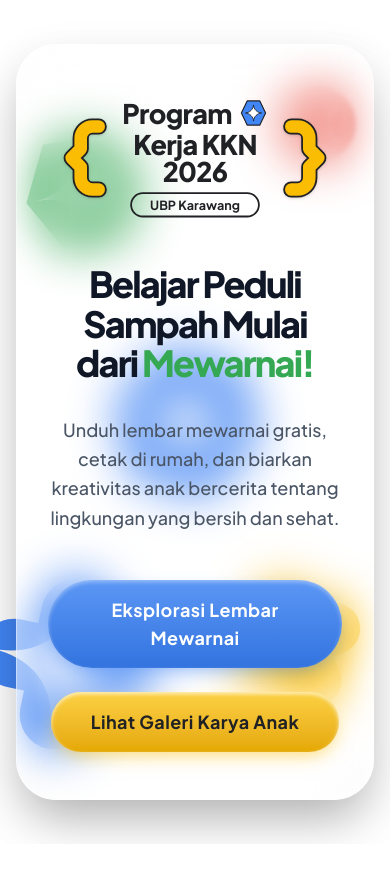
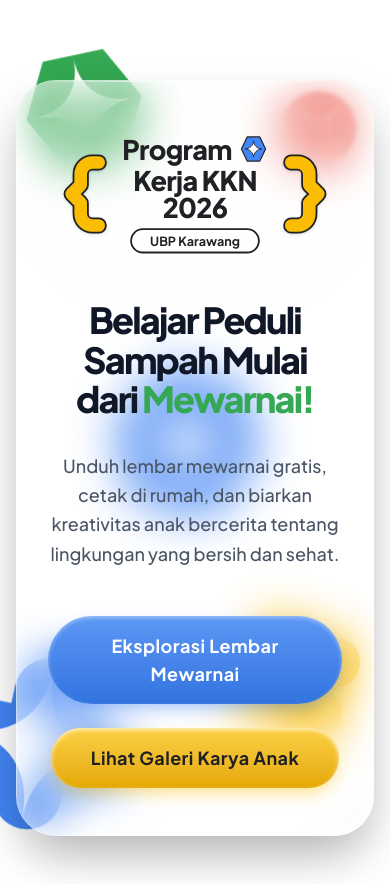
Before and after one commit to iqbalgsr46/Web-Proker-KKN-UBP-2026, a Next.js app: page / in a window 390 px wide. Before the commit the page ends 844 px from the top, so only its background shows below. Built offline with nearby package versions, Linux system fonts and the light colour scheme.

Commit message:
perf(landing): optimize mobile layout constraints and add transform-gpu to background blobs

```diff
--- a/src/app/page.tsx
+++ b/src/app/page.tsx
@@ -5,24 +5,24 @@ import Link from "next/link";
 
 export default function Home() {
   return (
-    <div className="relative w-full h-screen overflow-hidden flex items-center justify-center px-4 md:px-8">
+    <div className="relative w-full min-h-[100dvh] overflow-x-hidden flex items-center justify-center px-4 md:px-8 py-12 md:py-0">
       {/* Background Ornaments (4 Logo Random Placements) */}
 
       {/* 1. Top Left: Green Hexagon (Mid Size) */}
-      <AbstractBlob type="hexagon" color="green" className="w-32 md:w-44 h-32 md:h-44 absolute top-[15%] left-[5%] md:top-[18%] md:left-[10%] -rotate-12" />
+      <AbstractBlob type="hexagon" color="green" className="w-32 md:w-44 h-32 md:h-44 absolute top-[5%] left-[5%] md:top-[18%] md:left-[10%] -rotate-12 transform-gpu" />
 
       {/* 2. Top Right: Red Circle-Spark (Small Size, sedikit blur untuk efek kedalaman) */}
-      <AbstractBlob type="circle-spark" color="red" className="w-20 md:w-28 h-20 md:h-28 absolute top-[10%] right-[8%] md:top-[12%] md:right-[15%] blur-[2px] rotate-45" />
+      <AbstractBlob type="circle-spark" color="red" className="w-20 md:w-28 h-20 md:h-28 absolute top-[10%] right-[8%] md:top-[12%] md:right-[15%] blur-[2px] rotate-45 transform-gpu" />
 
       {/* 3. Bottom Left: Blue Cross-Spark (Large Size, sedikit terpotong di kiri) */}
-      <AbstractBlob type="cross-spark" color="blue" className="w-48 md:w-72 h-48 md:h-72 absolute bottom-[10%] -left-[8%] md:bottom-[10%] md:-left-[2%] rotate-12" />
+      <AbstractBlob type="cross-spark" color="blue" className="w-48 md:w-72 h-48 md:h-72 absolute bottom-[5%] -left-[15%] md:bottom-[10%] md:-left-[2%] rotate-12 transform-gpu" />
 
       {/* 4. Bottom Right: Yellow Cross (Mid-Large Size) */}
-      <AbstractBlob type="cross" color="yellow" className="w-36 md:w-56 h-36 md:h-56 absolute bottom-[15%] right-[5%] md:bottom-[18%] md:right-[10%] -rotate-[25deg]" />
+      <AbstractBlob type="cross" color="yellow" className="w-36 md:w-56 h-36 md:h-56 absolute bottom-[15%] right-[5%] md:bottom-[18%] md:right-[10%] -rotate-[25deg] transform-gpu" />
 
       {/* 5. Center (Behind GlassCard): Blue Hexagon (Tertutup efek blur kaca) */}
-      <AbstractBlob type="hexagon" color="blue" className="w-40 md:w-64 h-40 md:h-64 absolute top-[50%] left-[48%] -translate-x-1/2 -translate-y-1/2 rotate-[15deg]" />
-      <GlassCard withShimmer className="w-full max-w-5xl text-center flex flex-col items-center shadow-2xl relative z-10 mx-auto py-12 sm:py-16">
+      <AbstractBlob type="hexagon" color="blue" className="w-40 md:w-64 h-40 md:h-64 absolute top-[50%] left-[48%] -translate-x-1/2 -translate-y-1/2 rotate-[15deg] transform-gpu" />
+      <GlassCard withShimmer className="w-full max-w-5xl text-center flex flex-col items-center shadow-2xl relative z-10 mx-auto py-12 sm:py-16 mt-8 md:mt-0">
         {/* Logo Utama ala "Build with AI" GDG */}
         <div className="flex items-center justify-center gap-2 md:gap-5 mb-10 scale-90 md:scale-100">
           {/* Left Bracket (Kurung Kurawal Kuning) */}
```
